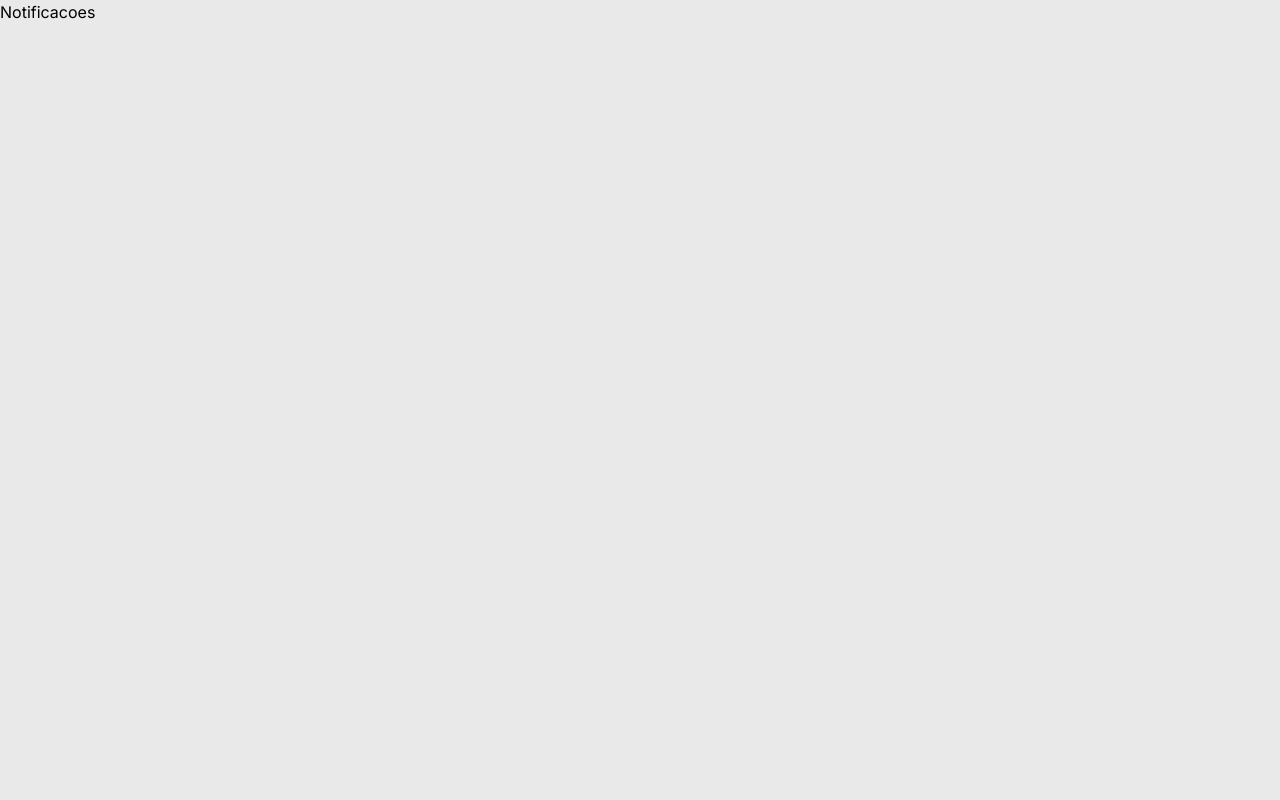
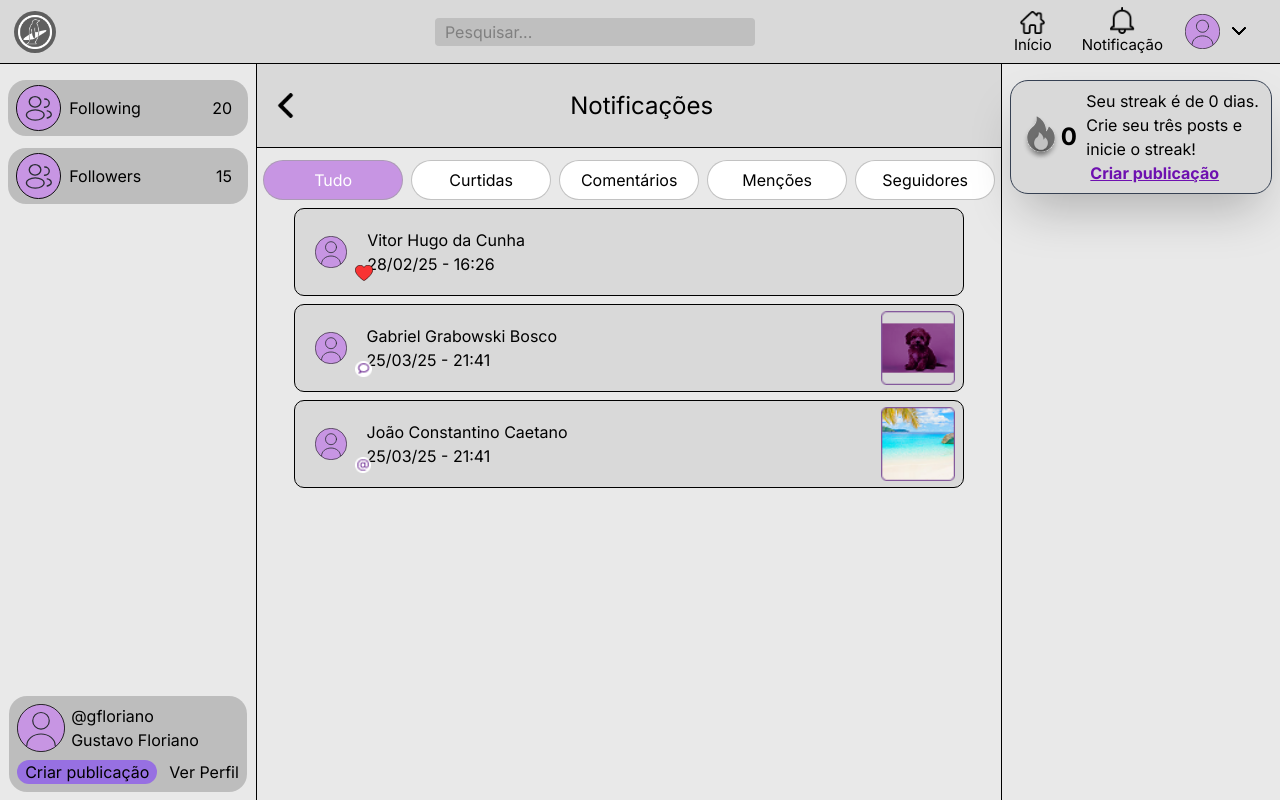
Before and after one commit to catolica-faculdade/pinguin-project, a React (Vite) app: page /notifications in a window 1280 px wide. Built offline with nearby package versions, Linux system fonts and the light colour scheme.

Commit message:
feat: notificatoins

```diff
--- a/src/Pages/Notifications.jsx
+++ b/src/Pages/Notifications.jsx
@@ -1,6 +1,34 @@
+import LeftMenu from "../components/LeftMenu";
+import RightMenu from "../components/RightMenu";
+import NavBar from "../components/NavBar";
+import TitleBar from "../components/TitleBar";
+import Filters from "../components/Filters";
+import Notification from "../components/Notification";
+
 function Notifications(){
+    const notifications = [{id: 1, userImage: "/src/assets/images/profile-picture.svg", nome: "Vitor Hugo da Cunha", tipo: "curtiu", post: null, data: "28/02/25", hora: "16:26"},{id: 1,  userImage: "/src/assets/images/profile-picture.svg", nome: "Gabriel Grabowski Bosco", tipo: "comentou", post: "/src/assets/images/purple-dog-image.png", data: "25/03/25", hora: "21:41"},{id: 1, userImage: "/src/assets/images/profile-picture.svg",  nome: "João Constantino Caetano", tipo: "mencionou", post: "/src/assets/images/beach-image.png", data: "25/03/25", hora: "21:41"}]
     return(
-        <p>Notificacoes</p>
+        <section>
+            <NavBar/>
+            <section className="flex h-dvh pt-[8vh] shadow-">
+                <LeftMenu/>
+                <div className="w-2/3">
+                    <TitleBar />
+                    <Filters/>
+                    {notifications.map((notification) =>(
+                        <Notification key={notification.id}
+                        userImage={notification.userImage}
+                        nome={notification.nome}
+                        tipo={notification.tipo}
+                        post={notification.post}
+                        data={notification.data}
+                        hora={notification.hora}
+                        />
+                    ))}
+                </div>
+                <RightMenu/>
+            </section>
+        </section>
     );
 }
 
```
